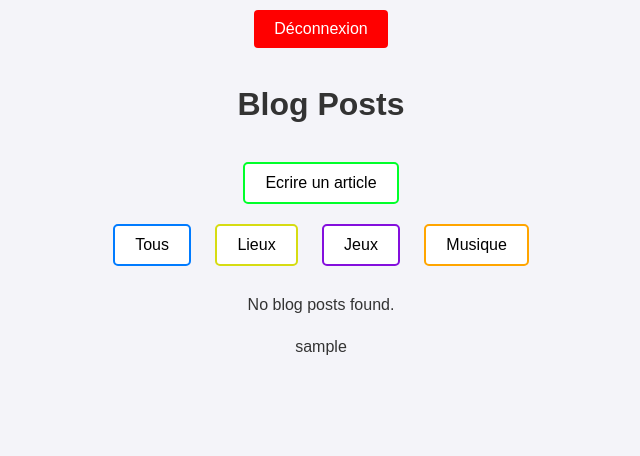
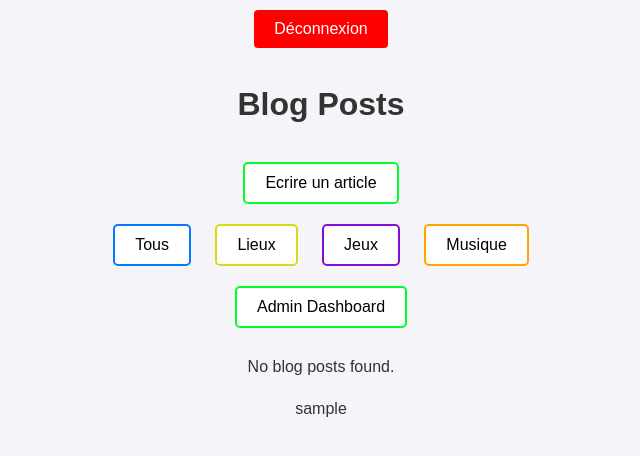
Before and after one commit to AntoineEugenie/Blog-PHP, a PHP site: page /index.php in a window 1280 px wide. Shown: the top 456 px of the page, without its empty margins (319-959 px from the left). Run offline with PHP 8.4, Linux system fonts and the light colour scheme; the visitor is signed in with stand-in values (Sample User, id 1); data that the repository does not hold is empty.

Commit message:
admin verif

```diff
--- a/admin.php
+++ b/admin.php
@@ -2,6 +2,9 @@
     require('connectToDB.php');
     session_start();
 
+    if ($_SESSION['role'] !== 'admin') {
+        header('Location: index.php');
+    }
     function afficherPosts(){
         global $con;
         $stmt = $con->prepare('SELECT * FROM posts');
--- a/index.php
+++ b/index.php
@@ -80,6 +80,11 @@ $result = $con->query($sql);
         <button class="musique" onclick="window.location.href='index.php?category=musique'">Musique</button>
     </div>
     <?php
+    if ($showAdminButton) {
+        echo '<a href="admin.php"><button>Admin Dashboard</button></a>';
+    }
+    ?>
+    <?php
     if ($result->num_rows > 0) {
         while($row = $result->fetch_assoc()) {
             $categoryClass = strtolower($row["Category"]);
```
